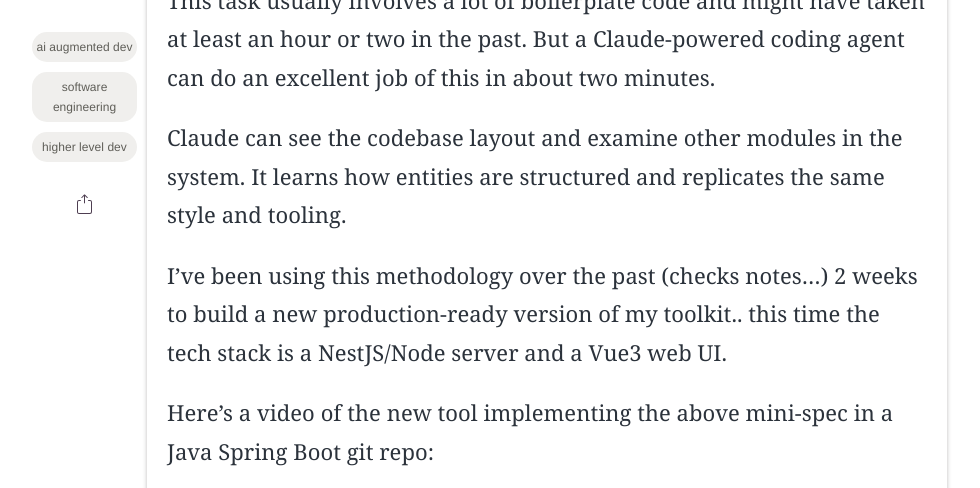
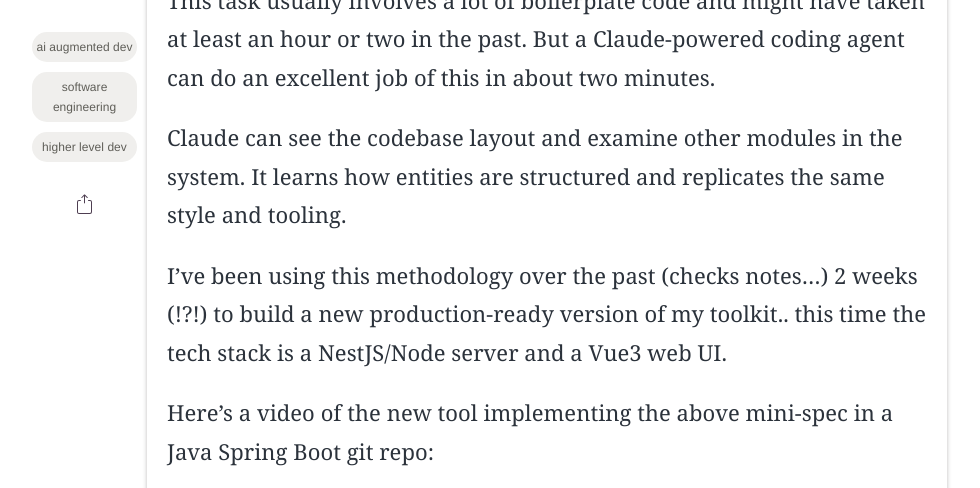
Before and after one commit to HigherLevelDev/higherleveldev.github.io, a Jekyll site: the page built from _posts/2024-09-22-Intro-to-Higher-Level-Dev.md, in a window 1280 px wide and 900 px high, scrolled down 2823 px, cut to the strip 0-488 px from the top of the window. Shown: the whole strip, without its empty margins (93-1073 px from the left). Built offline with Jekyll 4.4.1, drawn with Linux system fonts in a browser that asks for light colours; some web fonts are replaced.

```diff
--- a/_posts/2024-09-22-Intro-to-Higher-Level-Dev.md
+++ b/_posts/2024-09-22-Intro-to-Higher-Level-Dev.md
@@ -45,7 +45,7 @@
 
 Claude can see the codebase layout and examine other modules in the system. It learns how entities are structured and replicates the same style and tooling.
 
-I’ve been using this methodology over the past (checks notes…) 2 weeks to build a new production-ready version of my toolkit.. this time the tech stack is a NestJS/Node server and a Vue3 web UI.
+I’ve been using this methodology over the past (checks notes…) 2 weeks (!?!) to build a new production-ready version of my toolkit.. this time the tech stack is a NestJS/Node server and a Vue3 web UI.
 
 Here's a video of the new tool implementing the above mini-spec in a Java Spring Boot git repo:
 
```
